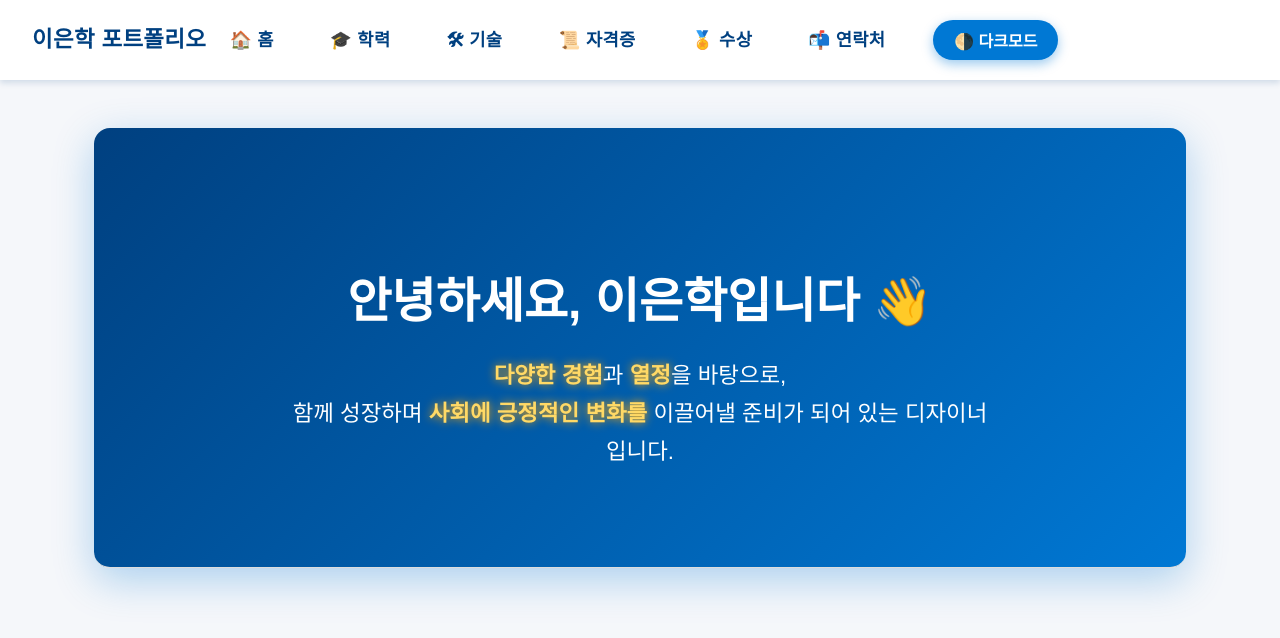
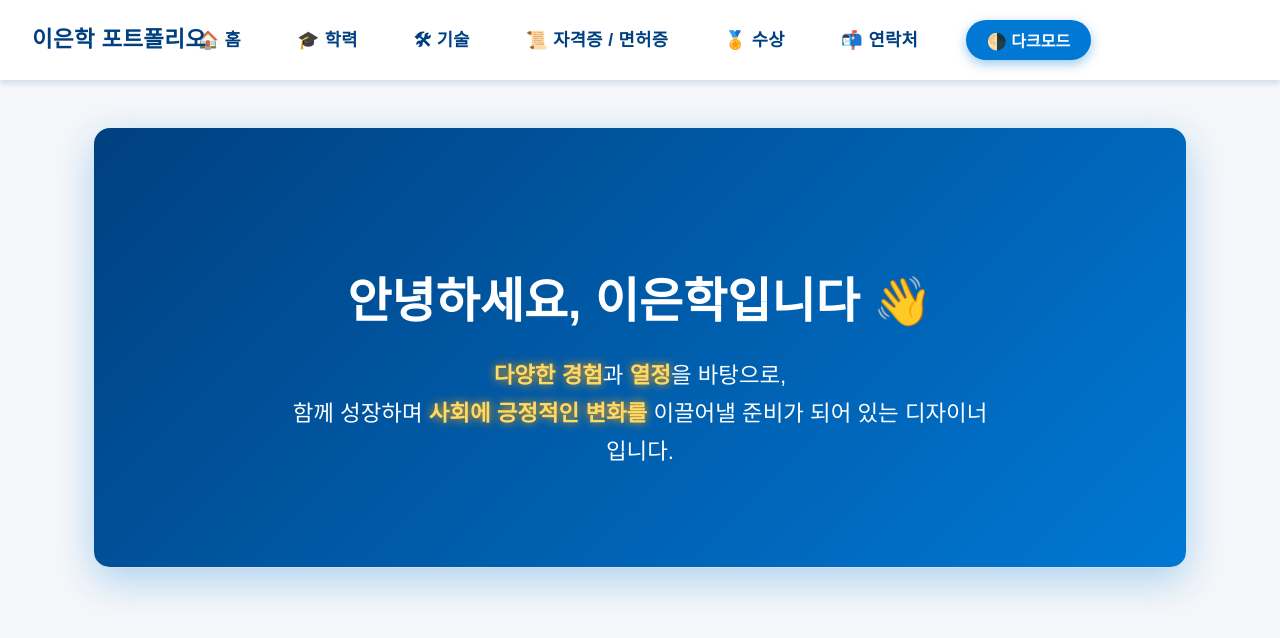
Before and after one commit to hak319/hyundai_style_page, a plain HTML site: page index.html in a window 1280 px wide. Drawn offline with Linux system fonts and the light colour scheme; a web font is replaced by a local one.

Commit message:
Update index.html
d

```diff
--- a/index.html
+++ b/index.html
@@ -13,7 +13,7 @@
     <a href="#" onclick="showSection('home')">🏠 홈</a>
     <a href="#" onclick="showSection('education')">🎓 학력</a>
     <a href="#" onclick="showSection('skills')">🛠 기술</a>
-    <a href="#" onclick="showSection('certificates')">📜 자격증</a>
+    <a href="#" onclick="showSection('certificates')">📜  자격증 / 면허증</a>
     <a href="#" onclick="showSection('awards')">🏅 수상</a>
     <a href="#" onclick="showSection('contact')">📬 연락처</a>
     <button onclick="toggleDarkMode()">🌗 다크모드</button>
```
